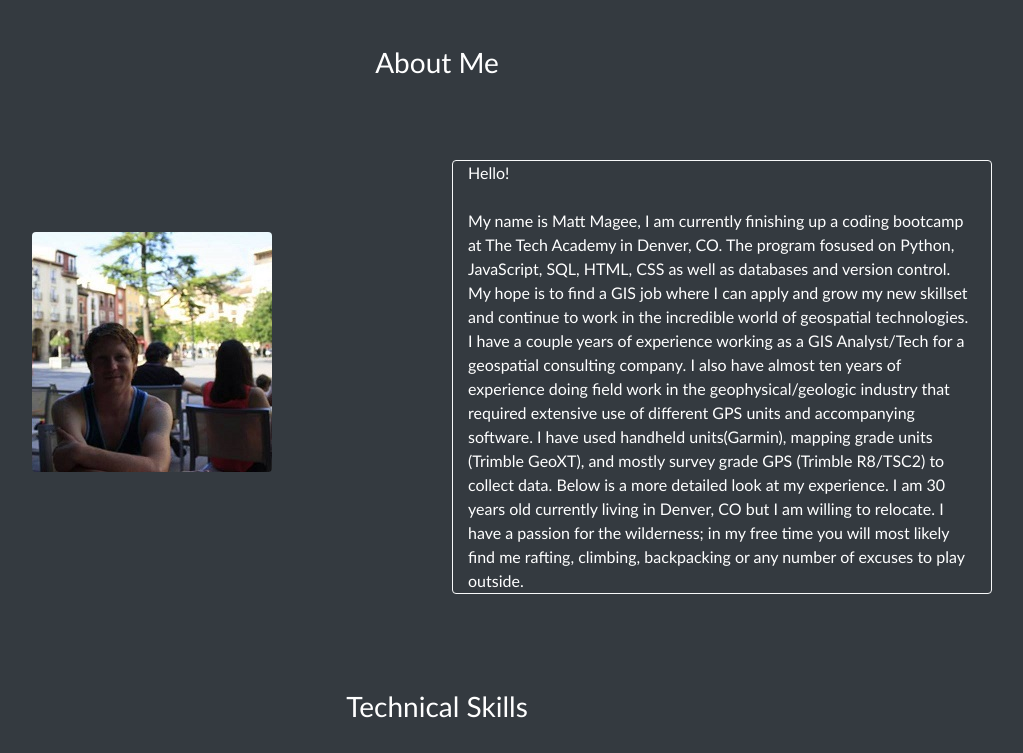
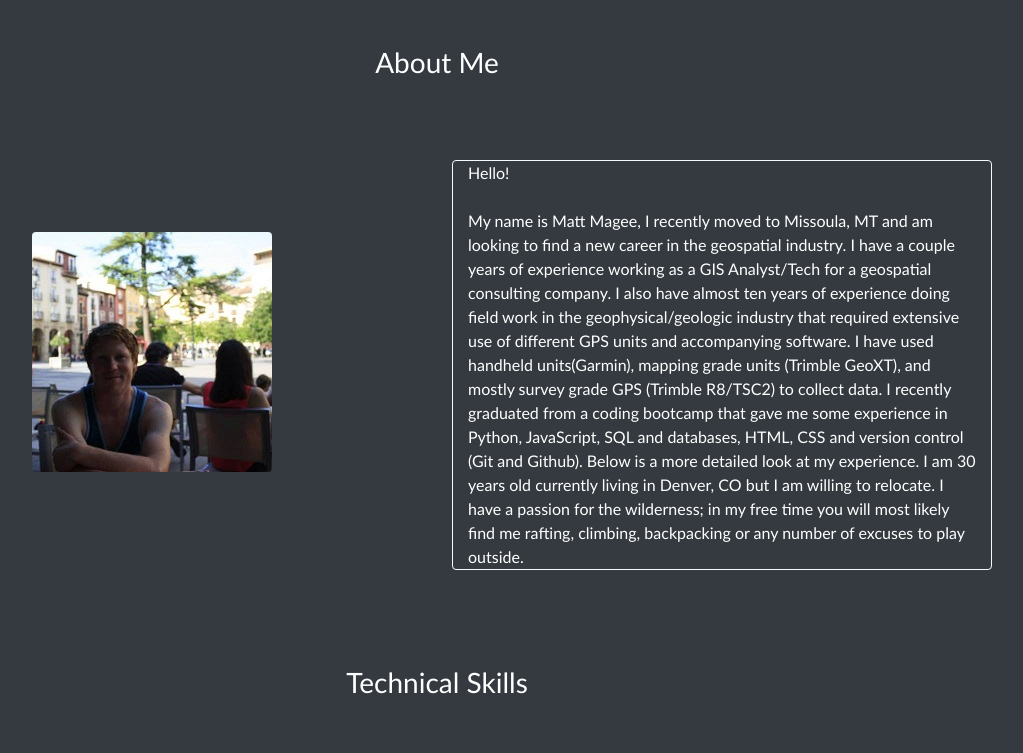
Before and after one commit to mmagee66/mmagee66.github.io, a plain HTML site: page index.html in a window 1280 px wide. Shown: the part 654-1407 px from the top of the page, without its empty margins (203-1226 px from the left). Drawn offline with nearby package versions, Linux system fonts and the light colour scheme.

Commit message:
Update index.html
Aug 2019 profile update

```diff
--- a/index.html
+++ b/index.html
@@ -59,14 +59,14 @@
                 Hello!
                 <br>
                 <br>
-                My name is Matt Magee, I am currently finishing up a coding bootcamp at The Tech Academy in Denver, CO.
-                The program fosused on Python, JavaScript, SQL, HTML, CSS as well as databases and version control. My hope
-                is to find a GIS job where I can apply and grow my new skillset and continue to work in the incredible
-                world of geospatial technologies. I have a couple years of experience working as a GIS Analyst/Tech for a
+                My name is Matt Magee, I recently moved to Missoula, MT and am looking to find a new career in the geospatial industry.
+                 I have a couple years of experience working as a GIS Analyst/Tech for a
                 geospatial consulting company. I also have almost ten years of experience doing field work in the geophysical/geologic
                 industry that required extensive use of different GPS units and accompanying software. I have used handheld units(Garmin),
-                mapping grade units (Trimble GeoXT), and mostly survey grade GPS (Trimble R8/TSC2) to collect data. Below is a more detailed
-                look at my experience.
+                mapping grade units (Trimble GeoXT), and mostly survey grade GPS (Trimble R8/TSC2) to collect data.
+                I recently graduated from a coding bootcamp that gave me some experience in Python, JavaScript, SQL and databases, HTML, CSS
+                and version control (Git and Github).
+                 Below is a more detailed look at my experience.
 
                 I am 30 years old currently living in Denver, CO but I am willing to relocate. I have a passion for the wilderness; in my free time
                 you will most likely find me rafting, climbing, backpacking or any number of excuses to play outside.
```
